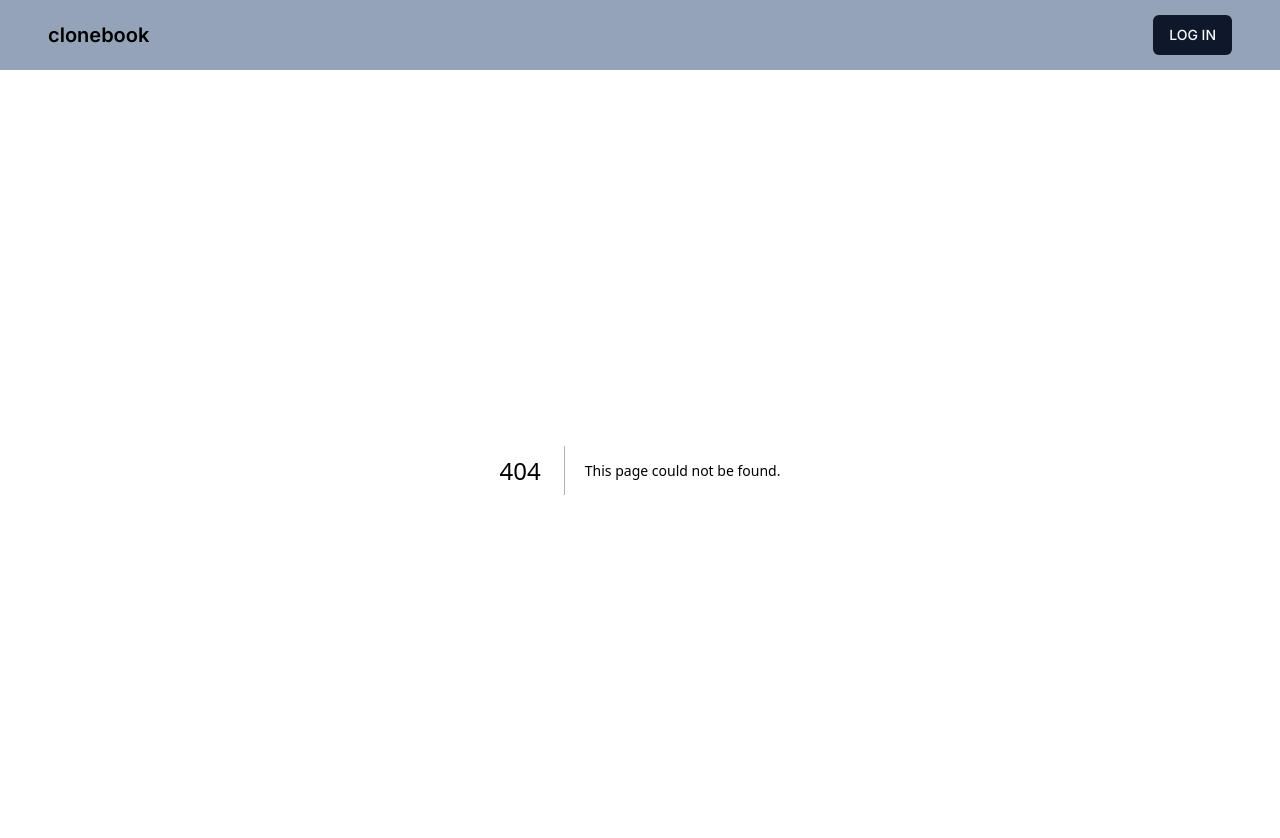
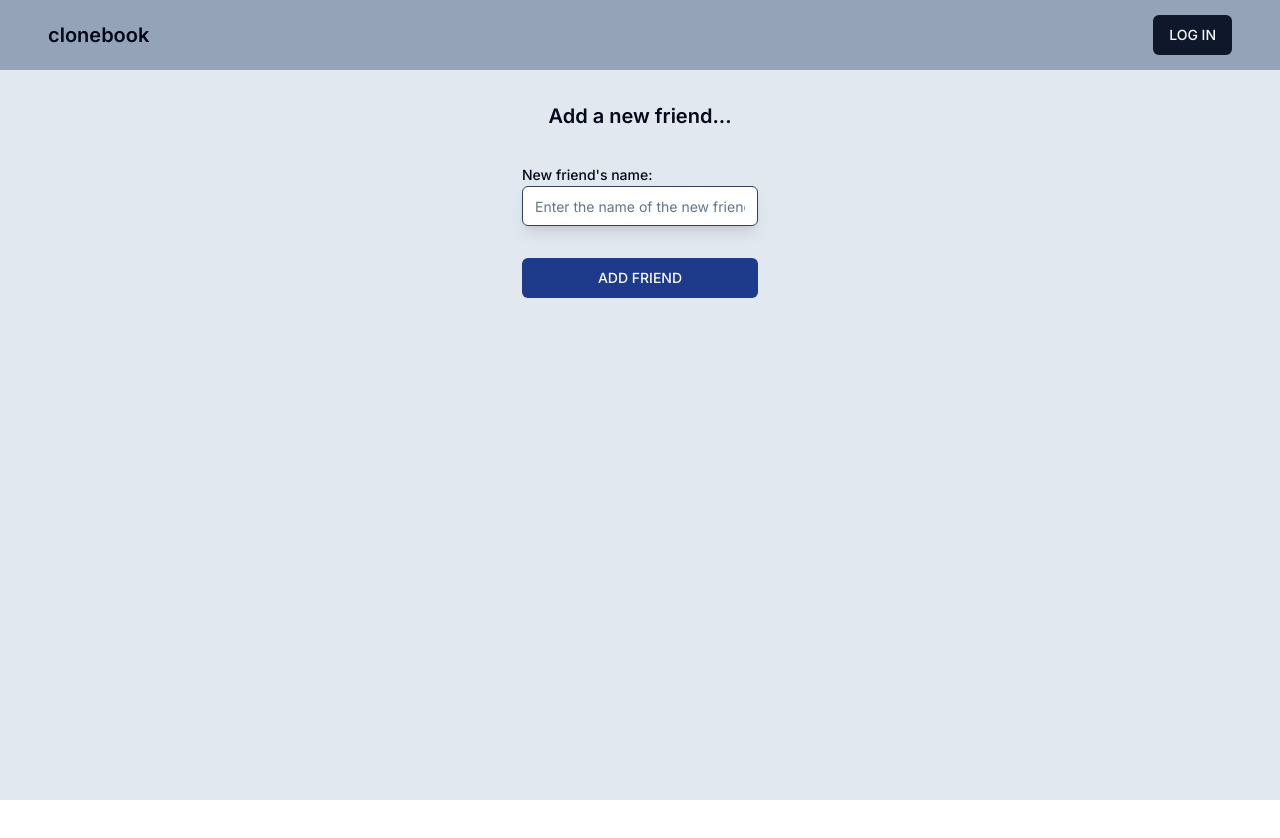
Before and after one commit to nagyb3/clonebook-next, a Next.js app: page /friends/add in a window 1280 px wide. Before the commit this address had no page. Shown: the top 838 px of the page. After the commit the page ends 800 px from the top, so only its background shows below. Built offline with nearby package versions, Linux system fonts and the light colour scheme.

Commit message:
add friend

```diff
--- /dev/null
+++ b/app/friends/add/page.tsx
@@ -0,0 +1,104 @@
+"use client";
+
+import React, { useEffect, useState } from "react";
+import {
+  Card,
+  CardContent,
+  CardDescription,
+  CardFooter,
+  CardHeader,
+  CardTitle,
+} from "@/components/ui/card";
+import { Input } from "@/components/ui/input";
+import { Label } from "@/components/ui/label";
+import { Button } from "@/components/ui/button";
+
+export default function page() {
+  const [friendsState, setFriendsState] = useState<string[] | undefined>(
+    undefined
+  );
+  const [nameInput, setNameInput] = useState<string>("");
+
+  const [errorState, setErrorState] = useState<string>("");
+
+  const [successState, setSuccessState] = useState<string>("");
+
+  useEffect(() => {
+    // fetch(
+    //   `${process.env.NEXT_PUBLIC_API_URI}/friends/${localStorage.getItem(
+    //     "username"
+    //   )}`
+    // )
+    //   .then((response) => response.json())
+    //   .then((data) => {
+    //     console.log(data);
+    //     setFriendsState(data.friends);
+    //   })
+    //   .catch((error) => console.error(error));
+  }, []);
+
+  function handleSendFriendReq(e: React.FormEvent<HTMLFormElement>) {
+    e.preventDefault();
+    if (
+      nameInput !== undefined &&
+      nameInput !== undefined &&
+      localStorage.getItem !== null
+    ) {
+      fetch(`${process.env.API_URL}/friends/add`, {
+        method: "PUT",
+        headers: {
+          "Content-Type": "application/json",
+          Authorization: "Bearer " + localStorage.getItem("token"),
+        },
+        body: JSON.stringify({
+          req_username: nameInput,
+          second_username: localStorage.getItem("username"),
+        }),
+      })
+        .then((response) => {
+          if (response.ok) {
+            window.location.href = "/friends";
+            setSuccessState("Friend added!!");
+            setErrorState("");
+          } else {
+            setErrorState("You have not given a correct username!");
+          }
+          return response.json();
+        })
+        .then((data) => {
+          //   localStorage.setItem("token", data.token);
+        })
+        .catch((error) => {
+          console.error(error);
+        });
+    }
+  }
+
+  return (
+    <div className="bg-slate-200 min-h-[calc(100vh-70px)] flex flex-col items-center">
+      <h1 className="p-8 text-center font-semibold text-xl">
+        Add a new friend...
+      </h1>
+      <form
+        className="flex items-center gap-8 flex-col"
+        onSubmit={(e) => handleSendFriendReq(e)}
+      >
+        <div>
+          <Label htmlFor="new-friend">New friend&apos;s name:</Label>
+          <Input
+            className="shadow-lg border-[1px] border-slate-700"
+            type="text"
+            name="new-friend"
+            id="new-friend"
+            placeholder="Enter the name of the new friend!"
+            onChange={(e) => setNameInput(e.target.value)}
+            value={nameInput}
+          />
+        </div>
+        <Button className="w-full bg-blue-900">ADD FRIEND</Button>
+      </form>
+      <p className="text-red-800 font-bold">{errorState}</p>
+      <p className="text-green-800 font-bold">{successState}</p>
+    </div>
+  );
+}
--- a/app/friends/page.tsx
+++ b/app/friends/page.tsx
@@ -23,30 +23,40 @@ export default function page() {
     )
       .then((response) => response.json())
       .then((data) => {
-        console.log(data);
         setFriendsState(data.friends);
       })
       .catch((error) => console.error(error));
   }, []);
 
+  function handleNavigateToAddNewFriend() {
+    window.location.href = "/friends/add";
+  }
+
   return (
     <div className="bg-slate-200 min-h-[calc(100vh-70px)] flex flex-col items-center">
       <h1 className="p-8 text-center font-semibold text-xl">Your Friends:</h1>
-      <p className="pb-16">Click on their name and start chatting!</p>
+      <p className="pb-8">Click on their name and start chatting!</p>
       {friendsState !== undefined ? (
-        <ul className="">
+        <ul className="gap-4 flex flex-col">
+          <li
+            onClick={handleNavigateToAddNewFriend}
+            className="cursor-pointer hover:relative hover:top-[1px]"
+          >
+            <Card className="w-[350px] bg-blue-900 text-white mb-4 shadow-lg">
+              <CardHeader>
+                <CardTitle className="hover:underline">
+                  Add a new friend +
+                </CardTitle>
+              </CardHeader>
+            </Card>
+          </li>
           {friendsState?.map((friend) => {
             return (
-              <li>
-                {/* <a href={`/messenger?user=` + friend}>{friend}</a> */}
+              <li key={friend}>
                 <a href={`/messenger?user=` + friend}>
-                  <Card className="w-[350px]">
+                  <Card className="w-[350px] border-[1px] border-black shadow-lg">
                     <CardHeader>
-                      <CardTitle>
-                        {/* <a href={`/messenger?user=` + friend}>{friend}</a> */}
-                        {friend}
-                      </CardTitle>
-                      {/* <CardDescription>bio...</CardDescription> */}
+                      <CardTitle>{friend}</CardTitle>
                     </CardHeader>
                   </Card>
                 </a>
--- a/app/login/page.tsx
+++ b/app/login/page.tsx
@@ -17,7 +17,7 @@ export default function Login() {
     setPasswordState(e.target.value);
   }
 
-  function handleLogin(e: React.MouseEvent<HTMLButtonElement, MouseEvent>) {
+  function handleFormSubmit(e: React.FormEvent<HTMLFormElement>) {
     e.preventDefault();
     if (usernameState !== undefined && passwordState !== undefined) {
       fetch(`${process.env.API_URL}/login`, {
@@ -49,7 +49,10 @@ export default function Login() {
   return (
     <div className="flex flex-col items-center bg-slate-200 min-h-[calc(100vh-70px)]">
       <h1 className="mt-8 text-xl font-bold">Login</h1>
-      <form className="mt-16 flex w-[50vw] flex-col items-center justify-center gap-8">
+      <form
+        className="mt-16 flex w-[50vw] flex-col items-center justify-center gap-8"
+        onSubmit={(e) => handleFormSubmit(e)}
+      >
         <div>
           <Label className="mr-4" htmlFor="username">
             Username:
@@ -78,7 +81,7 @@ export default function Login() {
             value={passwordState}
           />
         </div>
-        <Button onClick={(e) => handleLogin(e)}>Login</Button>
+        <Button>Login</Button>
       </form>
       <p className="mt-8">
         Don't have an account yet?{" "}
--- a/app/signup/page.tsx
+++ b/app/signup/page.tsx
@@ -49,10 +49,7 @@ export default function page() {
         }),
       })
         .then((response) => {
-          return response.json();
-        })
-        .then((data) => {
-          console.log(data);
+          window.location.href = "/login";
         })
         .catch((error) => {
           console.error(error);
```
